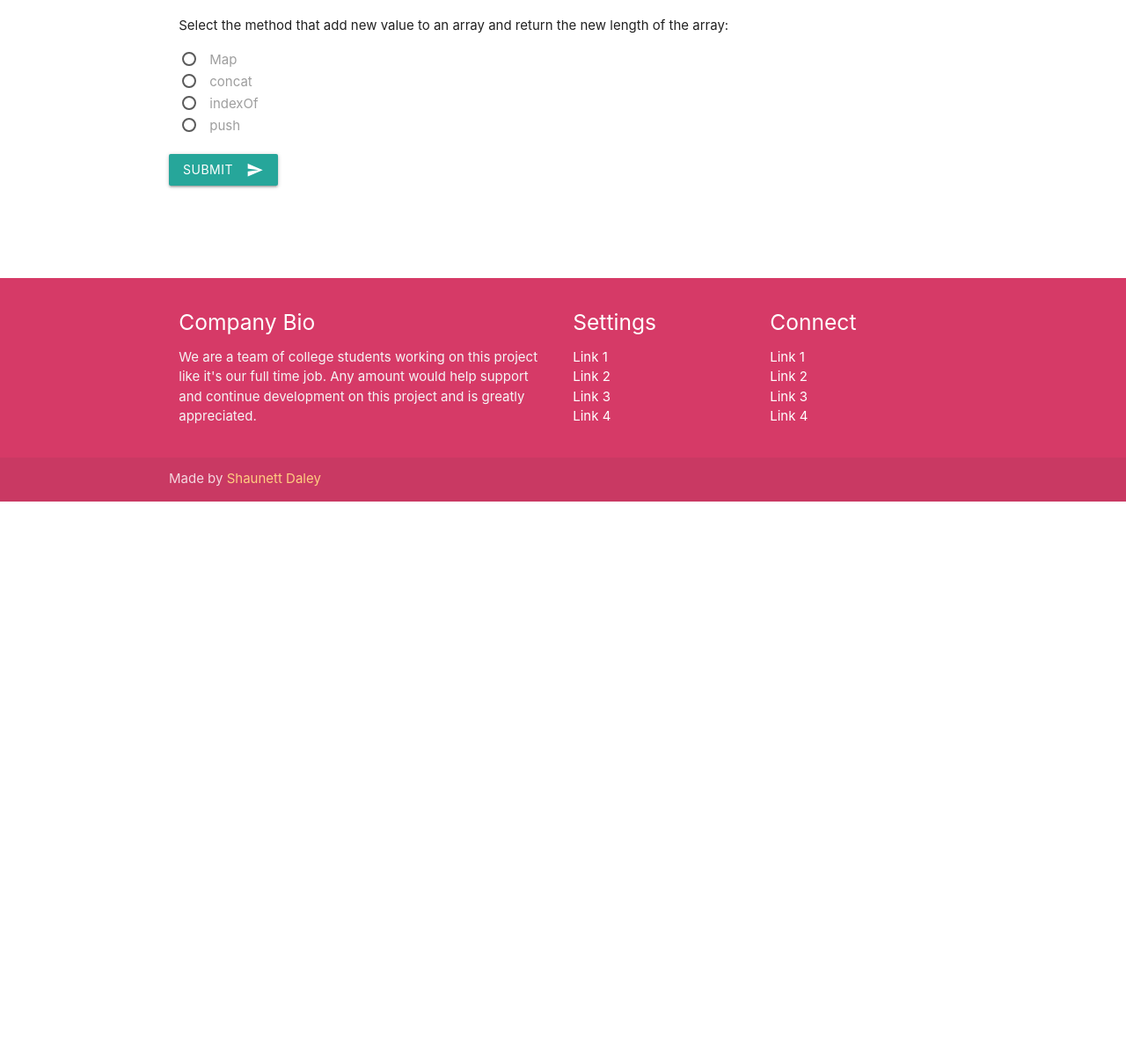
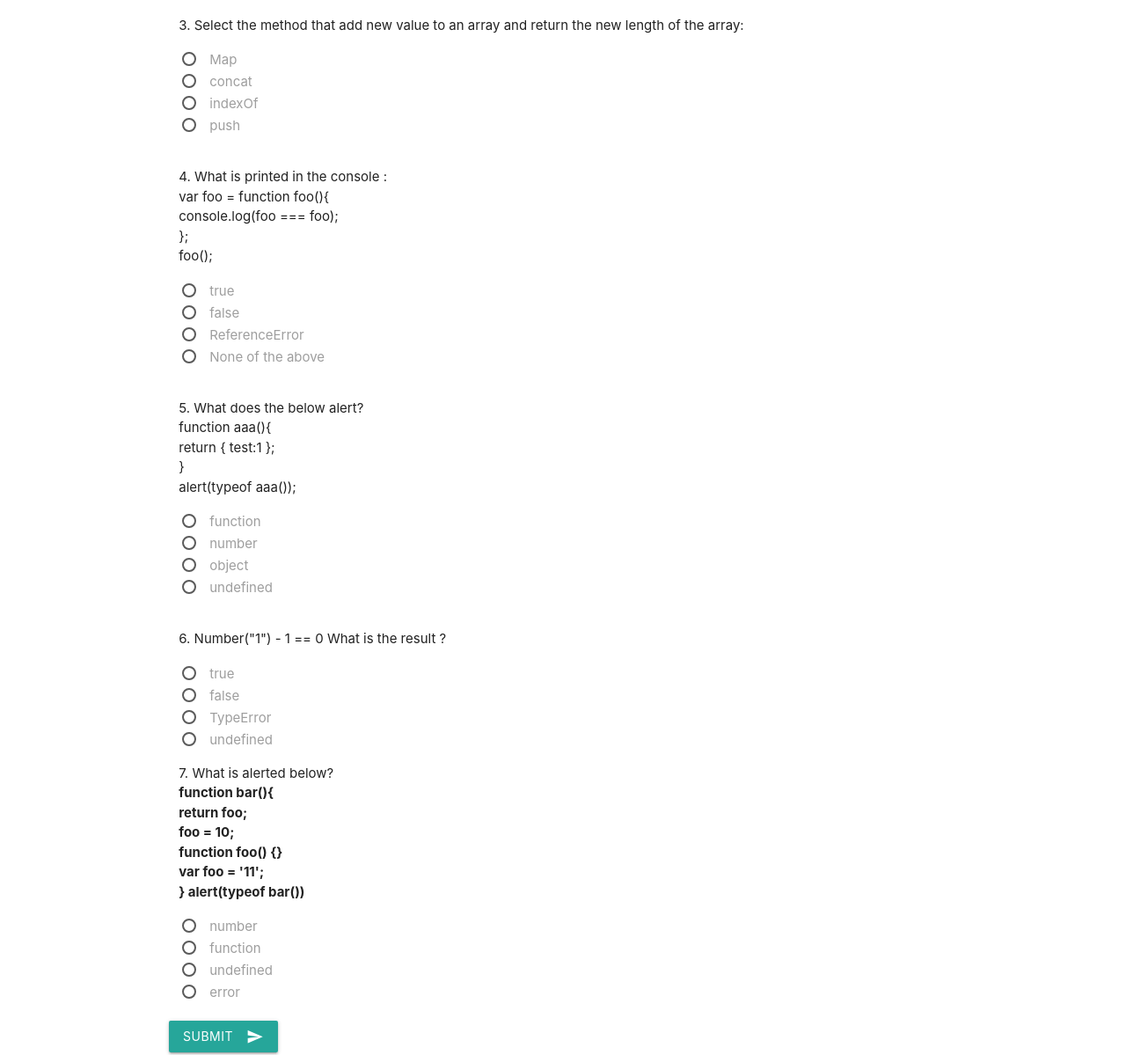
Before and after one commit to shaunettDaley/testbank, a plain HTML site: page index.html in a window 1280 px wide. Shown: the part 830-2029 px from the top of the page at 88% size. Before the commit the page ends 1400 px from the top, so only its background shows below. Drawn offline with nearby package versions, Linux system fonts and the light colour scheme.

Commit message:
add new questions

```diff
--- a/css/style.css
+++ b/css/style.css
@@ -16,3 +16,7 @@
 .hidenow{
   display:none;
 }
+
+.codeBlock{
+  font-weight:bold;
+}
--- a/index.html
+++ b/index.html
@@ -57,7 +57,7 @@
       <!--   Icon Section   -->
       <div class="row">
         <div class="col s12 l12">
-          <p class="questions-label"> Which list contain the  correct  JavaScript Data type: <span class="status-mark"></span></p>
+          <p class="questions-label">1.  Which list contain the  correct  JavaScript Data type: <span class="status-mark"></span></p>
           <label>
             <input name="q1" type="radio" value="A"  />
             <span>Undefined, Boolean, Nan, NUmber, String, Array, Objects</span>
@@ -93,7 +93,7 @@
       <!-- question 2-->
       <div class="row">
         <div class="col s12 l12">
-          <p class="questions-label"> What would be the position of "n" in the word "Cendyn" using indexOf: <span class="status-mark"></span></p>
+          <p class="questions-label"> 2. What would be the position of "n" in the word "Cendyn" using indexOf: <span class="status-mark"></span></p>
           <label>
             <input name="q2" type="radio" value="A"  />
             <span>3</span>
@@ -131,7 +131,7 @@
       <div class="row">
         <div class="col s12 l12">
 
-          <p class="questions-label"> Select the method that add new value to an array and return the new length of the array: <span class="status-mark"></span> </p>
+          <p class="questions-label"> 3. Select the method that add new value to an array and return the new length of the array: <span class="status-mark"></span> </p>
           <label>
             <input name="q3" type="radio" value="A" />
             <span>Map</span>
@@ -164,6 +164,176 @@
 
       </div>
 
+
+      <!-- question 4-->
+      <div class="row">
+        <div class="col s12 l12">
+
+          <p class="questions-label"> 4. What is printed in the console :<br/>
+            var foo = function foo(){<br/>
+              console.log(foo === foo);<br/>
+            };<br/>
+            foo();
+
+            <span class="status-mark"></span> </p>
+          <label>
+            <input name="q4" type="radio" value="A" />
+            <span>true</span>
+          </label>
+        </div>
+
+        <div class="col s12 l12">
+
+          <label>
+            <input name="q4" type="radio" value="B"  />
+            <span>false</span>
+          </label>
+        </div>
+
+        <div class="col s12 l12">
+
+          <label>
+            <input name="q4" type="radio" value="C"  />
+            <span>ReferenceError</span>
+          </label>
+        </div>
+
+        <div class="col s12 l12">
+
+          <label>
+            <input name="q4" type="radio" value="D"  />
+            <span>None of the above</span>
+          </label>
+        </div>
+
+      </div>
+      <!-- question 5-->
+      <div class="row">
+        <div class="col s12 l12">
+
+          <p class="questions-label"> 5. What does the below alert?<br/>
+            function aaa(){<br/>
+              return { test:1 };<br/>
+            }<br/>
+            alert(typeof aaa());
+
+            <span class="status-mark"></span> </p>
+          <label>
+            <input name="q5" type="radio" value="A" />
+            <span>function</span>
+          </label>
+        </div>
+
+        <div class="col s12 l12">
+
+          <label>
+            <input name="q5" type="radio" value="B"  />
+            <span>number</span>
+          </label>
+        </div>
+
+        <div class="col s12 l12">
+
+          <label>
+            <input name="q5" type="radio" value="C"  />
+            <span>object</span>
+          </label>
+        </div>
+
+        <div class="col s12 l12">
+
+          <label>
+            <input name="q5" type="radio" value="D"  />
+            <span>undefined</span>
+          </label>
+        </div>
+
+      </div>
+
+<!-- question 6-->
+<div class="row">
+  <div class="col s12 l12">
+
+    <p class="questions-label"> 6. Number("1") - 1 == 0 What is the result ? <br/>
+
+      <span class="status-mark"></span> </p>
+    <label>
+      <input name="q6" type="radio" value="A" />
+      <span>true</span>
+    </label>
+  </div>
+
+  <div class="col s12 l12">
+
+    <label>
+      <input name="q6" type="radio" value="B"  />
+      <span>false</span>
+    </label>
+  </div>
+
+  <div class="col s12 l12">
+
+    <label>
+      <input name="q6" type="radio" value="C"  />
+      <span>TypeError</span>
+    </label>
+  </div>
+
+  <div class="col s12 l12">
+
+    <label>
+      <input name="q6" type="radio" value="D"  />
+      <span>undefined</span>
+    </label>
+  </div>
+
+  <!-- question 7-->
+<div class="row">
+  <div class="col s12 l12">
+
+    <p class="questions-label"> 7. What is alerted below? <br/>
+      <span class="codeBlock">
+        function bar(){<br/>
+          return foo;<br/>
+          foo = 10;<br/>
+          function foo() {}<br/>
+          var foo = '11';<br/>
+        } alert(typeof bar())
+      </span>
+
+
+      <span class="status-mark"></span> </p>
+    <label>
+      <input name="q7" type="radio" value="A" />
+      <span>number</span>
+    </label>
+  </div>
+
+  <div class="col s12 l12">
+
+    <label>
+      <input name="q7" type="radio" value="B"  />
+      <span>function</span>
+    </label>
+  </div>
+
+  <div class="col s12 l12">
+
+    <label>
+      <input name="q7" type="radio" value="C"  />
+      <span>undefined</span>
+    </label>
+  </div>
+
+  <div class="col s12 l12">
+
+    <label>
+      <input name="q7" type="radio" value="D"  />
+      <span>error</span>
+    </label>
+  </div>
+
+</div>
       <button class="btn waves-effect waves-light" type="submit" name="action">Submit
         <i class="material-icons right">send</i>
       </button>
```
